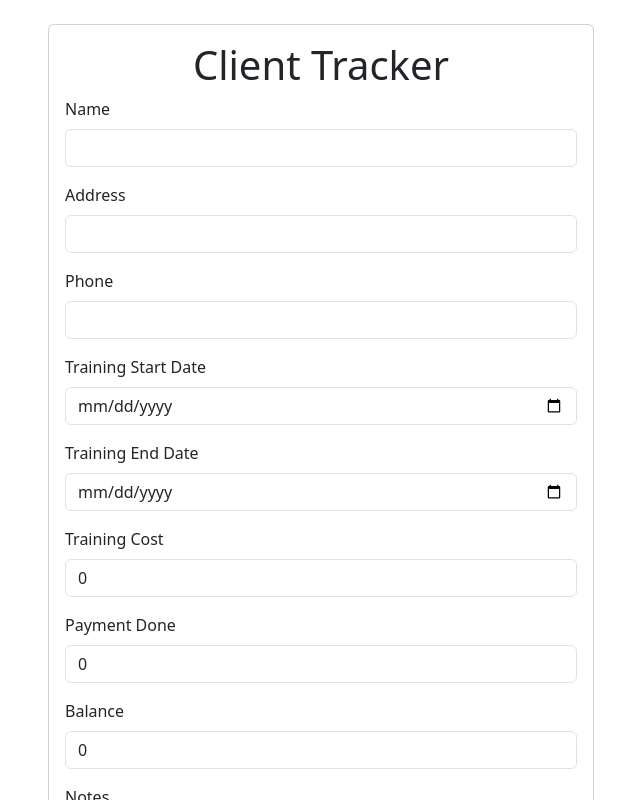
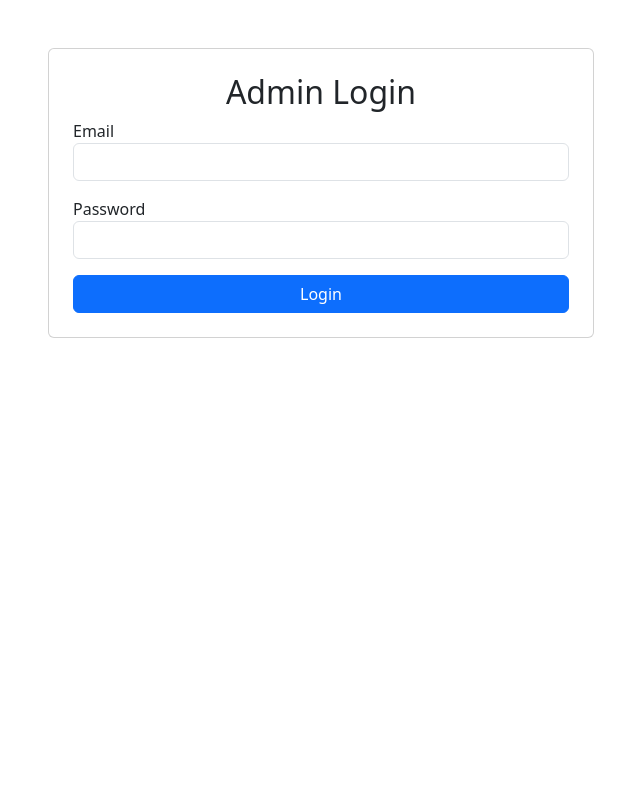
Before and after one commit to surajambrale/client-tracker-repo, an Angular app: page /admin-login in a window 1280 px wide. Shown: the top 800 px of the page, without its empty margins (319-959 px from the left). Built offline with nearby package versions, Linux system fonts and the light colour scheme; no server answers.

Commit message:
delete admin html and created again

```diff
--- a/src/app/adminlogin/adminlogin.component.html
+++ b/src/app/adminlogin/adminlogin.component.html
@@ -1 +1,20 @@
-<p>adminlogin works!</p>
+<div class="container mt-5">
+    <div class="row">
+      <div class="col-md-6 mx-auto">
+        <div class="card p-4">
+          <h2 class="text-center">Admin Login</h2>
+          <form (ngSubmit)="login()">
+            <div class="mb-3">
+              <label>Email</label>
+              <input [(ngModel)]="email" name="email" type="email" class="form-control" required />
+            </div>
+            <div class="mb-3">
+              <label>Password</label>
+              <input [(ngModel)]="password" name="password" type="password" class="form-control" required />
+            </div>
+            <button class="btn btn-primary w-100" type="submit">Login</button>
+          </form>
+        </div>
+      </div>
+    </div>
+  </div>
--- a/src/app/app.component.html
+++ b/src/app/app.component.html
@@ -1,2 +1,2 @@
-<app-studentcrud></app-studentcrud>
+<!-- <app-studentcrud></app-studentcrud> -->
 <router-outlet />
--- a/src/app/app.component.ts
+++ b/src/app/app.component.ts
@@ -6,7 +6,7 @@
 @Component({
   selector: 'app-root',
   standalone: true,
-  imports: [RouterOutlet,StudentcrudComponent],
+  imports: [RouterOutlet],
   templateUrl: './app.component.html',
   styleUrl: './app.component.scss'
 })
```
